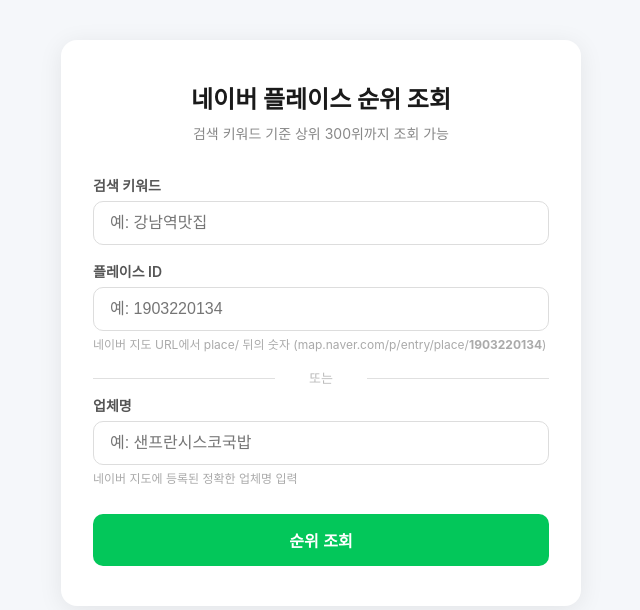
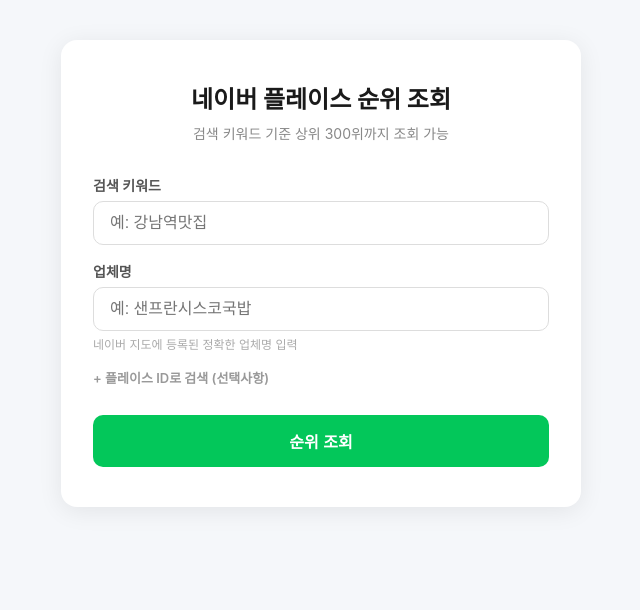
Before and after one commit to hjkim2557/naver-place-rank, a FastAPI app: page / in a window 1280 px wide. Shown: the top 610 px of the page, without its empty margins (319-959 px from the left). Run offline with FastAPI, Linux system fonts and the light colour scheme.

Commit message:
UI: move business name first, place ID as collapsible option

```diff
--- a/templates/index.html
+++ b/templates/index.html
@@ -96,15 +96,18 @@
                 <input type="text" id="keyword" name="keyword" placeholder="예: 강남역맛집" required>
             </div>
             <div class="form-group">
-                <label for="place_id">플레이스 ID</label>
-                <input type="text" id="place_id" name="place_id" placeholder="예: 1903220134">
-                <p class="hint">네이버 지도 URL에서 place/ 뒤의 숫자 (map.naver.com/p/entry/place/<b>1903220134</b>)</p>
-            </div>
-            <div class="divider">또는</div>
-            <div class="form-group">
                 <label for="place_name">업체명</label>
                 <input type="text" id="place_name" name="place_name" placeholder="예: 샌프란시스코국밥">
                 <p class="hint">네이버 지도에 등록된 정확한 업체명 입력</p>
+            </div>
+            <div class="form-group">
+                <label for="place_id" style="cursor:pointer;color:#999;font-size:13px" onclick="document.getElementById('placeIdWrap').style.display=document.getElementById('placeIdWrap').style.display==='none'?'block':'none'">
+                    + 플레이스 ID로 검색 (선택사항)
+                </label>
+                <div id="placeIdWrap" style="display:none">
+                    <input type="text" id="place_id" name="place_id" placeholder="예: 1903220134">
+                    <p class="hint">동명 업체가 있을 때 사용. 네이버 지도 URL의 place/ 뒤 숫자<br>(map.naver.com/p/entry/place/<b>1903220134</b>)</p>
+                </div>
             </div>
             <button type="submit" id="submitBtn">순위 조회</button>
         </form>
```
